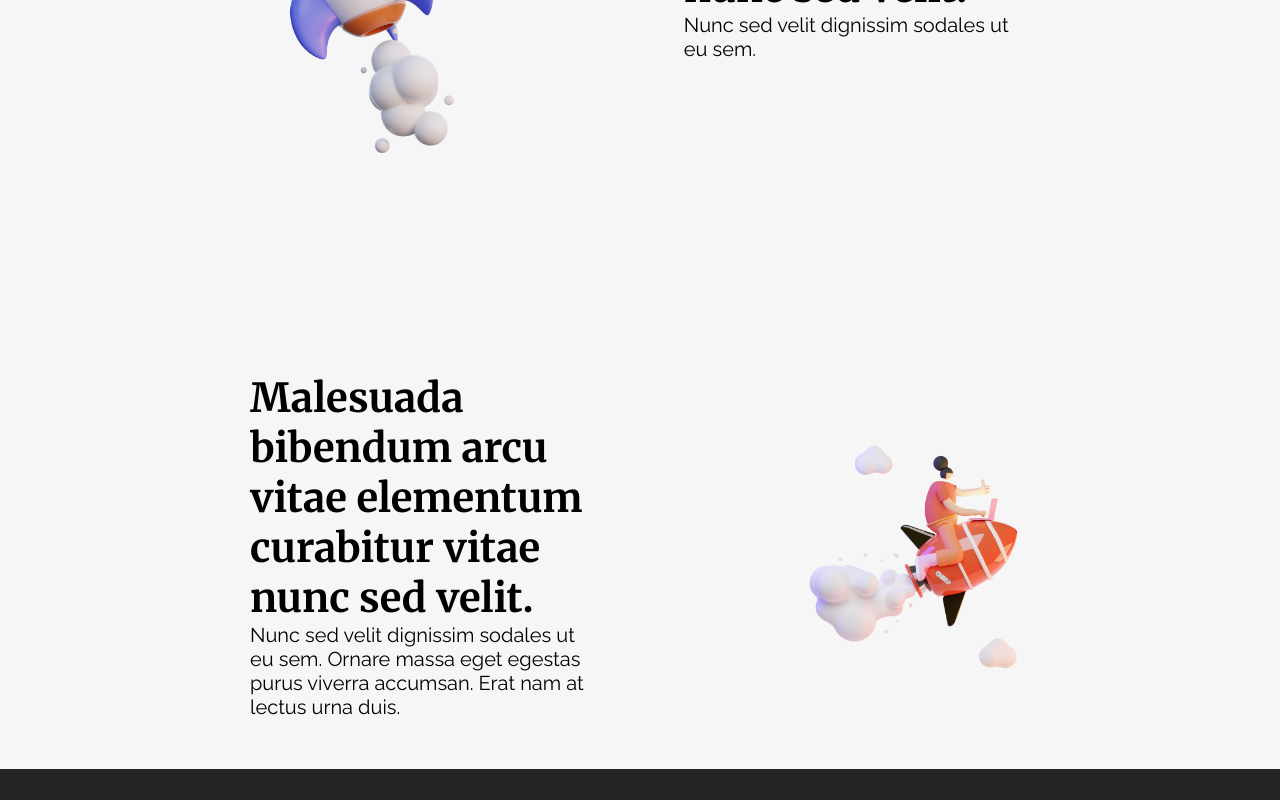
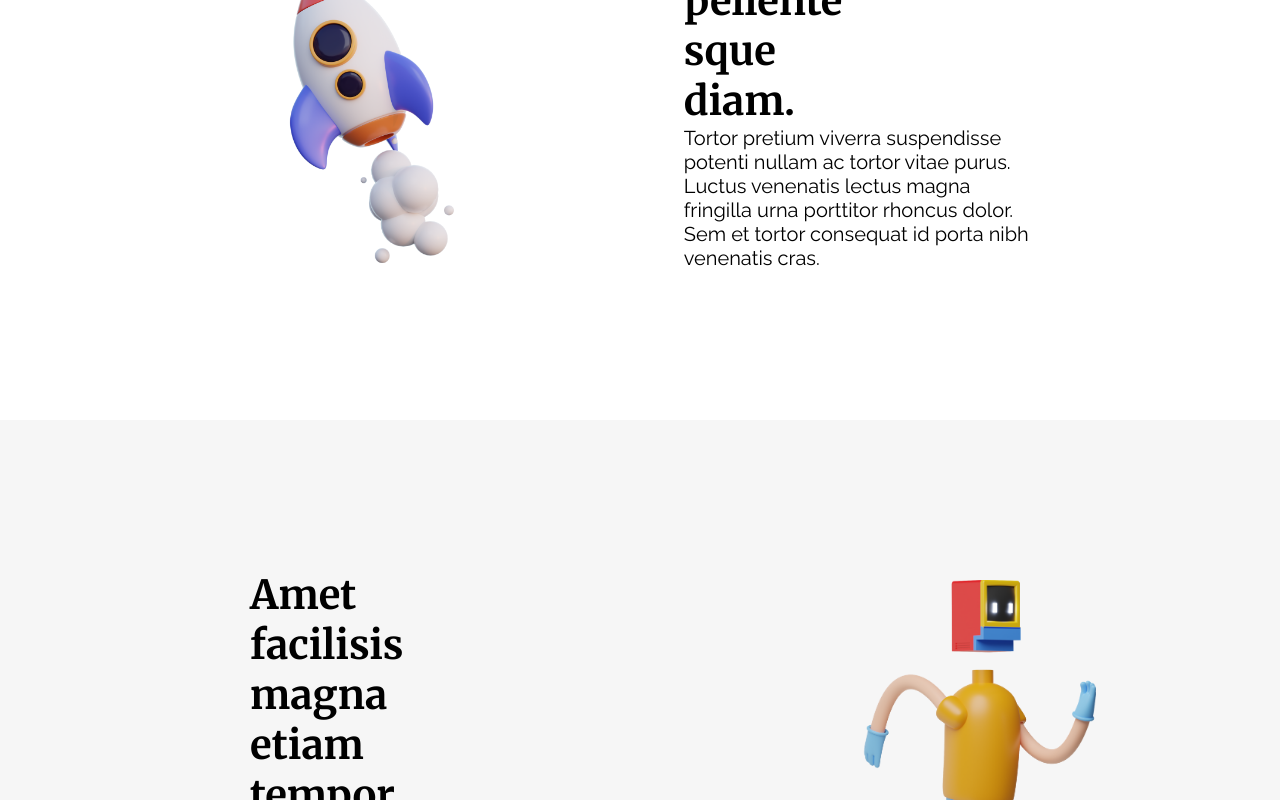
Before and after one commit to sergiogonzalezyes/Chat-Appliacation3, a React (Vite) app in the folder Chat-Application/: page / in a window 1280 px wide. Shown: the part 1600-2400 px from the top of the page. Built offline with nearby package versions, Linux system fonts and the light colour scheme.

Commit message:
some small changes to the design

```diff
--- a/Chat-Application/src/App.css
+++ b/Chat-Application/src/App.css
@@ -3,6 +3,13 @@
     color: rgba(255, 255, 255, 0.87);
     margin: 0;
     padding: 0;
+    /* background-color: #242424; */
+}
+html {
+    background-color: #242424;
+}
+.App {
+    background-color: #242424;
 }
 
 .welcomeLogo {
@@ -38,6 +45,7 @@ nav > * {
     text-align: center;
     font-size: 40px;
     font-family: "Raleway", sans-serif;
+    background-color: #242424;
 
     max-width: fit-content;
     /* background-color: white; */
@@ -132,9 +140,16 @@ input {
     font-family: "Merriweather", serif;
     font-size: 40px;
     text-align: left;
+    word-wrap: break-word;
+    overflow-wrap: break-word;
+    max-width: 50%;
 }
 .container_1 {
     background-color: #f6f6f6;
+    padding: 50px;
+}
+.container_2 {
+    background-color: white;
     padding: 50px;
 }
 /* component 2  */
@@ -149,6 +164,9 @@ input {
 }
 p {
     color: black;
+    /* word-wrap: break-word;
+    overflow-wrap: break-word;
+    max-width: 50%; */
 }
 
 .contact_us {
@@ -191,6 +209,10 @@ p {
     .First_Section {
         flex-direction: column;
     }
+    .Describe_Web_Site {
+        align-items: center;
+        max-width: 80%;
+    }
     .First_Section_1 {
         flex-direction: column;
     }
--- a/Chat-Application/src/components/pagelayout.jsx
+++ b/Chat-Application/src/components/pagelayout.jsx
@@ -1,5 +1,5 @@
 import React from "react"
-import World from "../images/Saly-1.png";
+
 
 
 
@@ -8,11 +8,11 @@ export const PageLayout = (props) => {
 return (<div class="container_1">
   <section className="First_Section_1">
   <div className="Describe_Web_Site_1">
-      <p className="Title_1">Malesuada bibendum arcu vitae elementum curabitur vitae nunc sed velit.</p>
-      <p>Nunc sed velit dignissim sodales ut eu sem. Ornare massa eget egestas purus viverra accumsan. Erat nam at lectus urna duis.</p>
+      <p className="Title_1">{props.title}</p>
+      <p>{props.text}</p>
     </div>
     <div>
-      <img src={World} alt="" className="Layout_Image" />
+      <img src={props.img} alt="" className="Layout_Image" />
     </div>
   </section>
 
--- a/Chat-Application/src/components/pagelayout2.jsx
+++ b/Chat-Application/src/components/pagelayout2.jsx
@@ -1,18 +1,14 @@
 import React from "react"
-import SpaceShip from "../images/Saly-43.png";
-
-
-
 
 export const PageLayout2 = (props) => {
-return (<div class="container_1">
+return (<div class="container_2">
   <section className="First_Section_1">
   <div>
-      <img src={SpaceShip} alt="" className="Layout_Image" />
+      <img src={props.img} alt="" className="Layout_Image" />
     </div>
   <div className="Describe_Web_Site_2">
-      <p className="Title_1">Elementum curabitur vitae nunc sed velit.</p>
-      <p>Nunc sed velit dignissim sodales ut eu sem.</p>
+      <p className="Title_1">{props.title}</p>
+      <p>{props.text}</p>
     </div>
   </section>
 
--- a/Chat-Application/src/pages/Home.jsx
+++ b/Chat-Application/src/pages/Home.jsx
@@ -1,13 +1,22 @@
-import computerGuy from "../images/section1.png";
 // import { PageLayout } from "../components/pagelayout";
 import { PageLayout } from "../components/pagelayout";
 import { PageLayout2 } from "../components/pagelayout2";
+import computerGuy from "../images/section1.png";
+import Travel from "../images/Saly-1.png";
+import World from "../images/Saly-40.png";
+import SpaceShip from "../images/Saly-43.png";
+import { useNavigate } from "react-router-dom";
+
 
 
 
 
 
 export const Home = () => {
+
+
+
+
     return (<div class="container">
         <section className="First_Section">
                 <div>
@@ -20,10 +29,11 @@ export const Home = () => {
                 <button className="Home_Buttons_1">Create Account</button>
                </div>
         </section>
-        <PageLayout/>
-        <PageLayout2/>
-        <PageLayout/>
+            <PageLayout img={Travel} title="Nunc sed augue lacus viverra." text="Nam aliquam sem et tortor consequat id. Molestie nunc non blandit massa enim nec. Nunc sed augue lacus viverra. Ultrices dui sapien eget mi."/>
+            <PageLayout2 img={SpaceShip} title="Donec et odio pellentesque diam." text="  Tortor pretium viverra suspendisse potenti nullam ac tortor vitae purus. Luctus venenatis lectus magna fringilla urna porttitor rhoncus dolor. Sem et tortor consequat id porta nibh venenatis cras."/>
+            <PageLayout img={World} title="Amet facilisis magna etiam tempor orci." text="Libero volutpat sed cras ornare. Sodales neque sodales ut etiam sit amet nisl purus in. Elementum eu facilisis sed odio morbi quis commodo odio aenean."/>
         <section className="contact_us">
+
             </section>
             </div>)
 
--- a/Chat-Application/src/pages/Login.jsx
+++ b/Chat-Application/src/pages/Login.jsx
@@ -61,13 +61,13 @@ export const Login = () => {
                 <div className="wrongInputMessage">{IncorrectUserName}</div>
             </form>
             <button
-                className="button"
+               className="Home_Buttons"
                 onClick={getInput}
             >
                 Login
             </button>
             <button
-                className="createUser"
+                className="Home_Buttons"
                 onClick={setCreateNewUser}
             >
                 Create New Account
```
Also changed, not shown: Chat-Application/src/Images/Saly-40.png (added).
